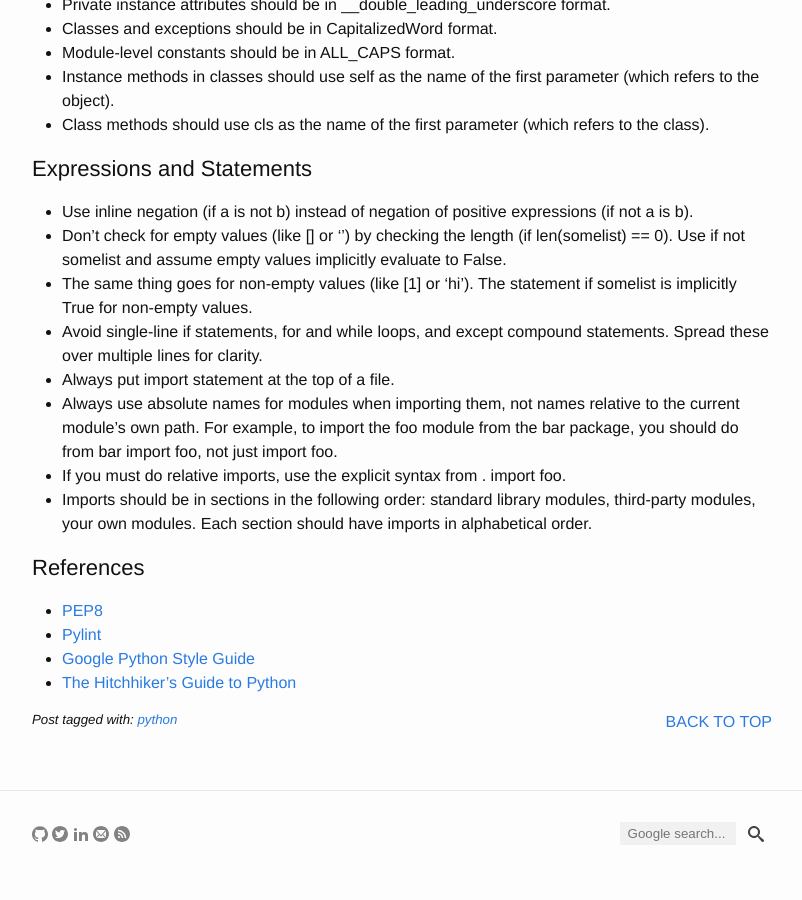
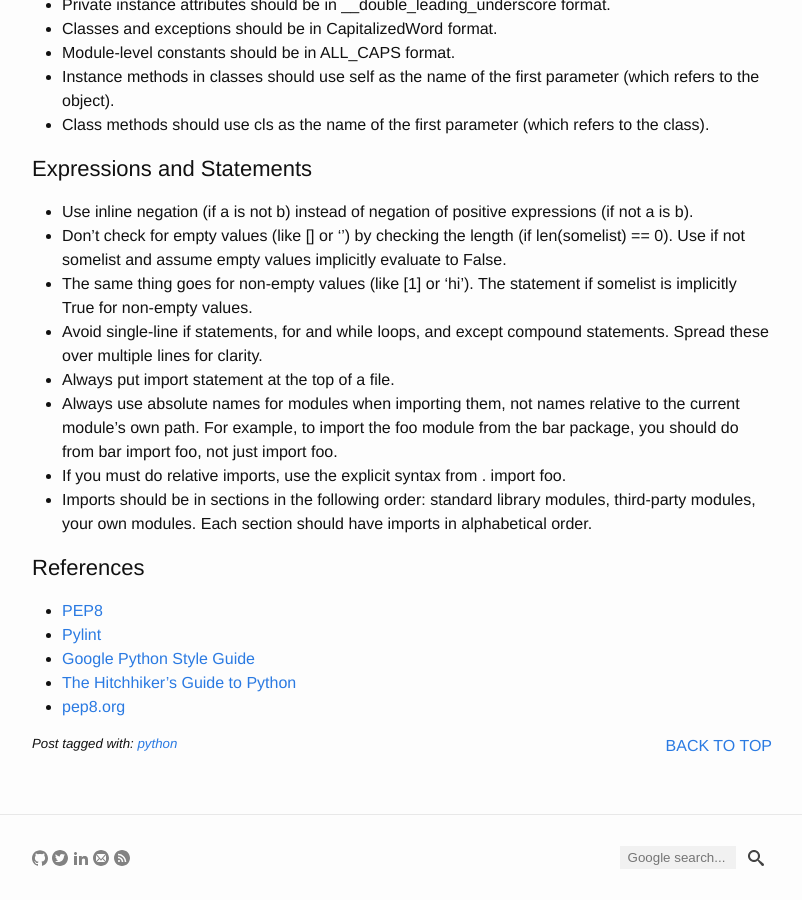
Before and after one commit to yuan-jiang/yuan-jiang.github.io, a Jekyll site: the page built from _posts/2016-03-31-python-coding-style-guide.md, in a window 1280 px wide and 900 px high, scrolled down 692 px. Shown: the whole window, without its empty margins (238-1040 px from the left). Built offline with Jekyll 4.4.1, drawn with Linux system fonts in a browser that asks for light colours; comment, search, counter and statistics services are not loaded; before the commit the page ends 1568 px from its top, so only the background shows below that.

Commit message:
Update 2016-03-31-python-coding-style-guide.md

```diff
--- a/_posts/2016-03-31-python-coding-style-guide.md
+++ b/_posts/2016-03-31-python-coding-style-guide.md
@@ -44,3 +44,4 @@ NOTE that for more details PEP8 should always be referenced and the following se
 - [Pylint](https://www.pylint.org/)
 - [Google Python Style Guide](https://google.github.io/styleguide/pyguide.html)
 - [The Hitchhiker's Guide to Python](http://docs.python-guide.org/en/latest/writing/style/)
+- [pep8.org](http://pep8.org/)
```
